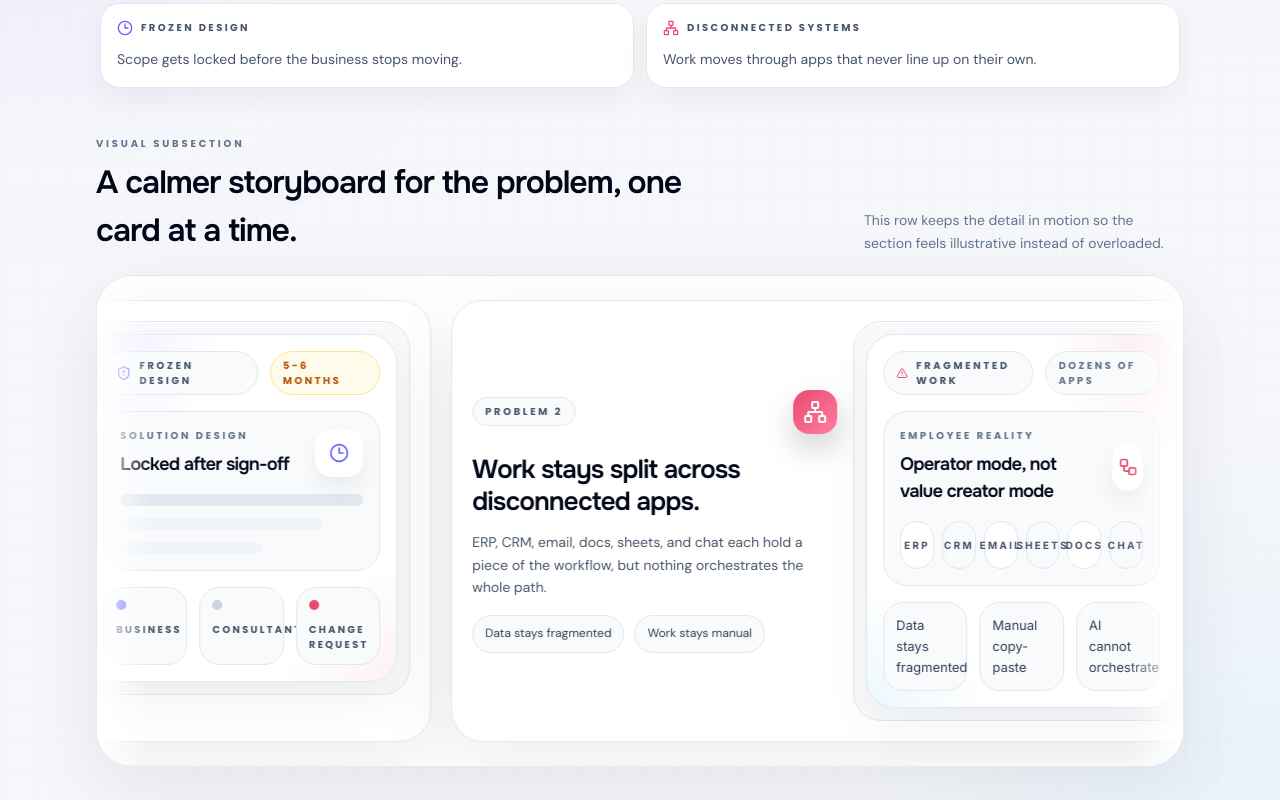
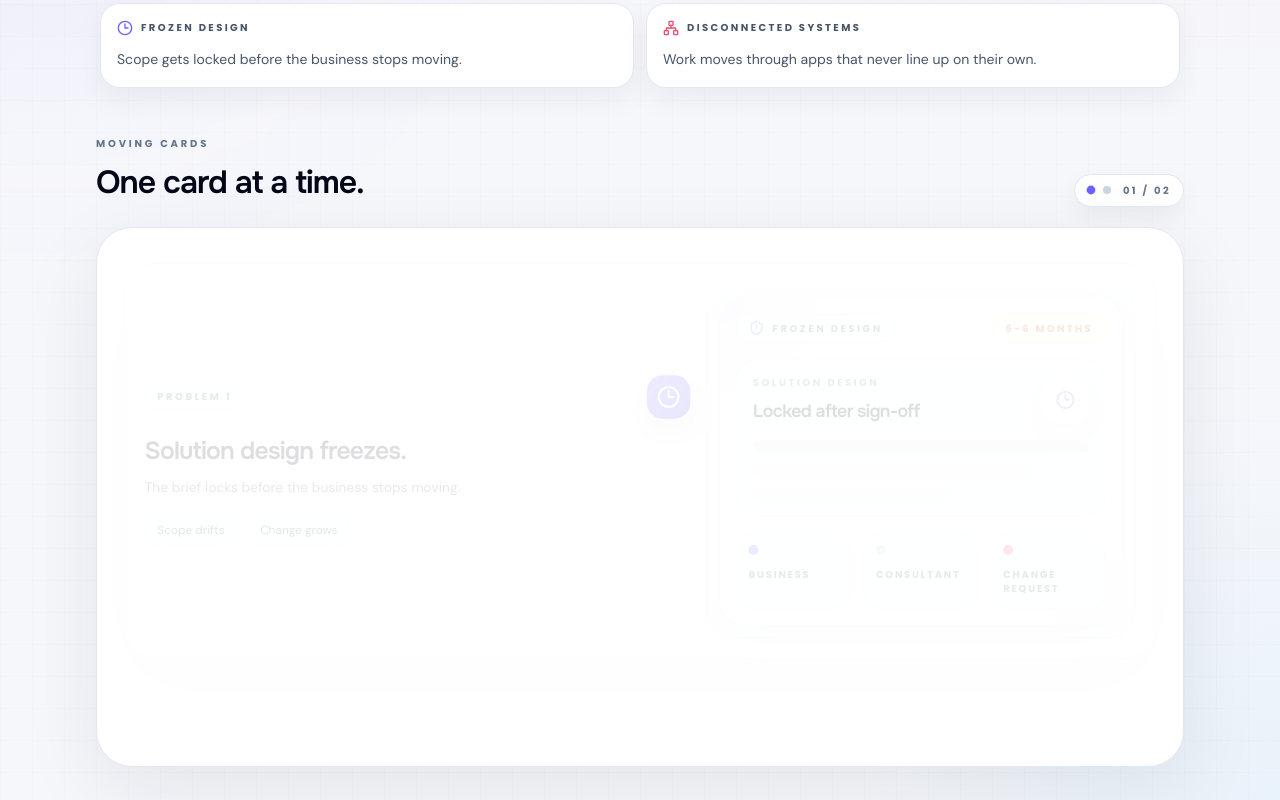
Before and after one commit to asadknow-hub/marketingwebsite, a Next.js app: page / in a window 1280 px wide. Shown: the part 1180-1980 px from the top of the page. Built offline with nearby package versions, Linux system fonts and the light colour scheme; a web font is replaced by a local one.

Commit message:
Refine problem section into moving cards

```diff
--- a/components/templates/finance-management-landing-page-finsyc/homepage-redesign/problem.tsx
+++ b/components/templates/finance-management-landing-page-finsyc/homepage-redesign/problem.tsx
@@ -1,7 +1,7 @@
 "use client";
 
-import { type ElementType } from "react";
-import { motion, useReducedMotion } from "framer-motion";
+import { type ElementType, useEffect, useState } from "react";
+import { AnimatePresence, motion, useReducedMotion } from "framer-motion";
 import { AlertTriangle, Clock3, Network, ShieldAlert, Workflow } from "lucide-react";
 
 interface ProblemItem {
@@ -17,25 +17,23 @@ interface ProblemItem {
 const problems: ProblemItem[] = [
   {
     label: "Problem 1",
-    title: "Solution design freezes before delivery.",
-    description: "The brief gets locked while the business keeps changing, so every update turns into a change request.",
-    bullets: ["Requirements drift", "Change requests grow"],
+    title: "Solution design freezes.",
+    description: "The brief locks before the business stops moving.",
+    bullets: ["Scope drifts", "Change grows"],
     icon: Clock3,
     accent: "bg-gradient-to-br from-[#6C63FF] to-[#4F46E5]",
     scene: "freeze",
   },
   {
     label: "Problem 2",
-    title: "Work stays split across disconnected apps.",
-    description: "ERP, CRM, email, docs, sheets, and chat each hold a piece of the workflow, but nothing orchestrates the whole path.",
-    bullets: ["Data stays fragmented", "Work stays manual"],
+    title: "Work stays split across apps.",
+    description: "ERP, CRM, email, docs, sheets, and chat each hold a piece.",
+    bullets: ["Data fragments", "Manual handoffs"],
     icon: Network,
     accent: "bg-gradient-to-br from-[#E94B6F] to-[#FF7FA2]",
     scene: "silos",
   },
 ];
-
-const carouselItems = [...problems, ...problems];
 
 function ProblemVisual({ scene }: { scene: ProblemItem["scene"] }) {
   if (scene === "freeze") {
@@ -78,9 +76,9 @@ function ProblemVisual({ scene }: { scene: ProblemItem["scene"] }) {
             { label: "Consultant", tone: "bg-slate-300" },
             { label: "Change request", tone: "bg-[#E94B6F]" },
           ].map((item) => (
-            <div key={item.label} className="rounded-[20px] border border-slate-200 bg-slate-50 p-3">
+            <div key={item.label} className="min-w-0 rounded-[20px] border border-slate-200 bg-slate-50 p-3">
               <div className={"h-2.5 w-2.5 rounded-full " + item.tone} />
-              <p className="mt-3 font-poppins text-[10px] font-bold uppercase tracking-[0.22em] text-slate-600">
+              <p className="mt-3 break-words font-poppins text-[10px] font-bold uppercase tracking-[0.18em] text-slate-600">
                 {item.label}
               </p>
             </div>
@@ -121,7 +119,7 @@ function ProblemVisual({ scene }: { scene: ProblemItem["scene"] }) {
             <div
               key={item}
               className={
-                "flex h-12 items-center justify-center rounded-[18px] border border-slate-200 text-[10px] font-bold uppercase tracking-[0.22em] text-slate-600 " +
+                "flex h-12 items-center justify-center rounded-[18px] border border-slate-200 px-2 text-center text-[10px] font-bold uppercase tracking-[0.18em] text-slate-600 " +
                 (index % 2 === 0 ? "bg-white" : "bg-slate-50")
               }
             >
@@ -132,8 +130,8 @@ function ProblemVisual({ scene }: { scene: ProblemItem["scene"] }) {
       </div>
 
       <div className="relative z-10 mt-4 grid gap-3 sm:grid-cols-3">
-        {["Data stays fragmented", "Manual copy-paste", "AI cannot orchestrate"].map((item) => (
-          <div key={item} className="rounded-[20px] border border-slate-200 bg-slate-50 px-3 py-3 text-[13px] leading-relaxed text-slate-700">
+        {["Data fragments", "Manual copy-paste", "No orchestration"].map((item) => (
+          <div key={item} className="rounded-[20px] border border-slate-200 bg-slate-50 px-3 py-3 text-[13px] leading-snug text-slate-700">
             {item}
           </div>
         ))}
@@ -147,7 +145,7 @@ function ProblemSlide({ item }: { item: ProblemItem }) {
 
   return (
     <article className="h-full rounded-[32px] border border-slate-200 bg-white p-4 shadow-[0_24px_80px_rgba(15,23,42,0.08)] sm:p-5">
-      <div className="grid gap-4 lg:grid-cols-[1.04fr_0.96fr] lg:items-center">
+      <div className="grid gap-4 lg:grid-cols-[1.12fr_0.88fr] lg:items-center">
         <div className="min-w-0">
           <div className="flex items-center justify-between gap-4">
             <div className="inline-flex items-center gap-2 rounded-full border border-slate-200 bg-slate-50 px-3 py-1.5">
@@ -160,16 +158,16 @@ function ProblemSlide({ item }: { item: ProblemItem }) {
             </div>
           </div>
 
-          <h3 className="mt-5 max-w-[420px] font-onest text-[22px] font-semibold leading-tight tracking-[-0.8px] text-slate-950 sm:text-[26px]">
+          <h3 className="mt-5 max-w-[460px] break-words font-onest text-[21px] font-semibold leading-[1.06] tracking-[-0.8px] text-slate-950 sm:text-[25px]">
             {item.title}
           </h3>
-          <p className="mt-3 max-w-[420px] font-['DM_Sans'] text-[14px] leading-relaxed text-slate-600">
+          <p className="mt-3 max-w-[460px] break-words font-['DM_Sans'] text-[14px] leading-relaxed text-slate-600">
             {item.description}
           </p>
 
           <div className="mt-4 flex flex-wrap gap-2.5">
             {item.bullets.map((bullet) => (
-              <div key={bullet} className="rounded-full border border-slate-200 bg-slate-50 px-3 py-2 font-['DM_Sans'] text-[12px] leading-relaxed text-slate-700">
+              <div key={bullet} className="max-w-full rounded-full border border-slate-200 bg-slate-50 px-3 py-2 font-['DM_Sans'] text-[12px] leading-tight text-slate-700">
                 {bullet}
               </div>
             ))}
@@ -186,6 +184,21 @@ function ProblemSlide({ item }: { item: ProblemItem }) {
 
 export default function ProblemRedesign() {
   const prefersReducedMotion = useReducedMotion();
+  const [activeIndex, setActiveIndex] = useState(0);
+
+  useEffect(() => {
+    if (prefersReducedMotion) {
+      return;
+    }
+
+    const intervalId = window.setInterval(() => {
+      setActiveIndex((current) => (current + 1) % problems.length);
+    }, 3200);
+
+    return () => window.clearInterval(intervalId);
+  }, [prefersReducedMotion]);
+
+  const activeProblem = problems[activeIndex];
 
   return (
     <section id="problem" className="relative w-full overflow-hidden bg-[#F6F7FB] py-16 sm:py-20 lg:min-h-[100svh] lg:py-12">
@@ -262,38 +275,42 @@ export default function ProblemRedesign() {
           <div className="flex flex-col gap-3 sm:flex-row sm:items-end sm:justify-between">
             <div className="max-w-[620px]">
               <p className="font-poppins text-[10px] font-bold uppercase tracking-[0.28em] text-slate-500">
-                Visual subsection
+                Moving cards
               </p>
               <h3 className="mt-2 font-onest text-[26px] font-semibold tracking-[-1px] text-slate-950 sm:text-[32px]">
-                A calmer storyboard for the problem, one card at a time.
+                One card at a time.
               </h3>
             </div>
 
-            <p className="max-w-[320px] font-['DM_Sans'] text-[14px] leading-relaxed text-slate-500">
-              This row keeps the detail in motion so the section feels illustrative instead of overloaded.
-            </p>
+            <div className="inline-flex items-center gap-2 rounded-full border border-slate-200 bg-white px-3 py-2 shadow-[0_10px_24px_rgba(15,23,42,0.05)]">
+              {problems.map((_, index) => (
+                <span
+                  key={index}
+                  className={
+                    "h-2 w-2 rounded-full transition-all duration-300 " +
+                    (index === activeIndex ? "bg-[#6C63FF] scale-110" : "bg-slate-300")
+                  }
+                />
+              ))}
+              <span className="ml-1 font-poppins text-[10px] font-bold uppercase tracking-[0.24em] text-slate-500">
+                {String(activeIndex + 1).padStart(2, "0")} / {String(problems.length).padStart(2, "0")}
+              </span>
+            </div>
           </div>
 
-          <div className="relative mt-5 overflow-hidden rounded-[36px] border border-slate-200 bg-white p-4 shadow-[0_24px_80px_rgba(15,23,42,0.08)] sm:p-5">
-            <div className="pointer-events-none absolute inset-y-0 left-0 z-10 w-14 bg-[linear-gradient(90deg,rgba(255,255,255,0.98),rgba(255,255,255,0))]" />
-            <div className="pointer-events-none absolute inset-y-0 right-0 z-10 w-14 bg-[linear-gradient(270deg,rgba(255,255,255,0.98),rgba(255,255,255,0))]" />
-
-            <motion.div
-              className="flex w-max gap-5 py-1"
-              animate={prefersReducedMotion ? undefined : { x: [0, "-50%"] }}
-              transition={prefersReducedMotion ? undefined : { duration: 24, ease: "linear", repeat: Infinity }}
-              style={{ willChange: "transform" }}
-            >
-              {carouselItems.map((item, index) => (
-                <div
-                  key={`${item.label}-${index}`}
-                  aria-hidden={index >= problems.length}
-                  className="w-[min(86vw,760px)] shrink-0"
-                >
-                  <ProblemSlide item={item} />
-                </div>
-              ))}
-            </motion.div>
+          <div className="relative mt-5 min-h-[540px] overflow-hidden rounded-[36px] border border-slate-200 bg-white p-4 shadow-[0_24px_80px_rgba(15,23,42,0.08)] sm:p-5">
+            <AnimatePresence mode="wait">
+              <motion.div
+                key={activeProblem.label}
+                initial={prefersReducedMotion ? false : { opacity: 0, y: 14, scale: 0.985 }}
+                animate={{ opacity: 1, y: 0, scale: 1 }}
+                exit={prefersReducedMotion ? { opacity: 1 } : { opacity: 0, y: -12, scale: 0.985 }}
+                transition={prefersReducedMotion ? { duration: 0 } : { duration: 0.45, ease: "easeOut" as const }}
+                className="h-full w-full"
+              >
+                <ProblemSlide item={activeProblem} />
+              </motion.div>
+            </AnimatePresence>
           </div>
         </div>
       </div>
```
